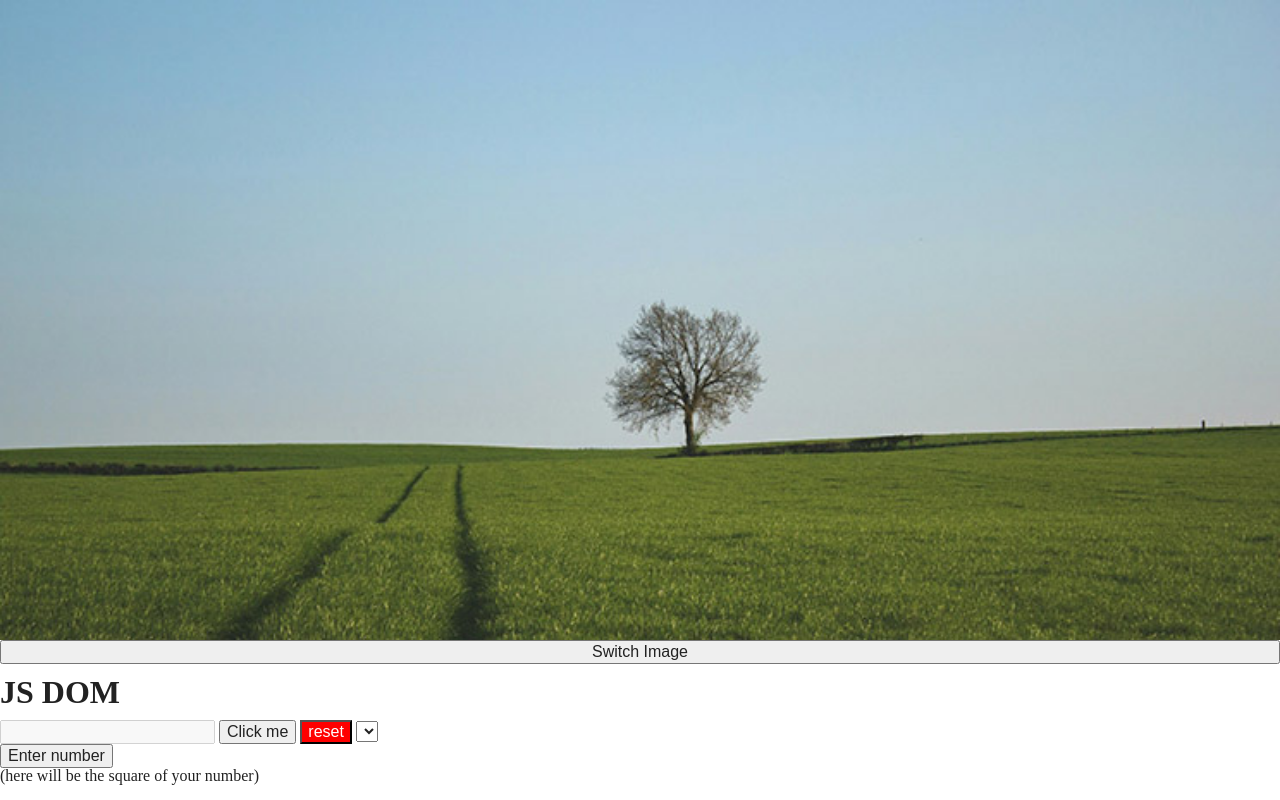
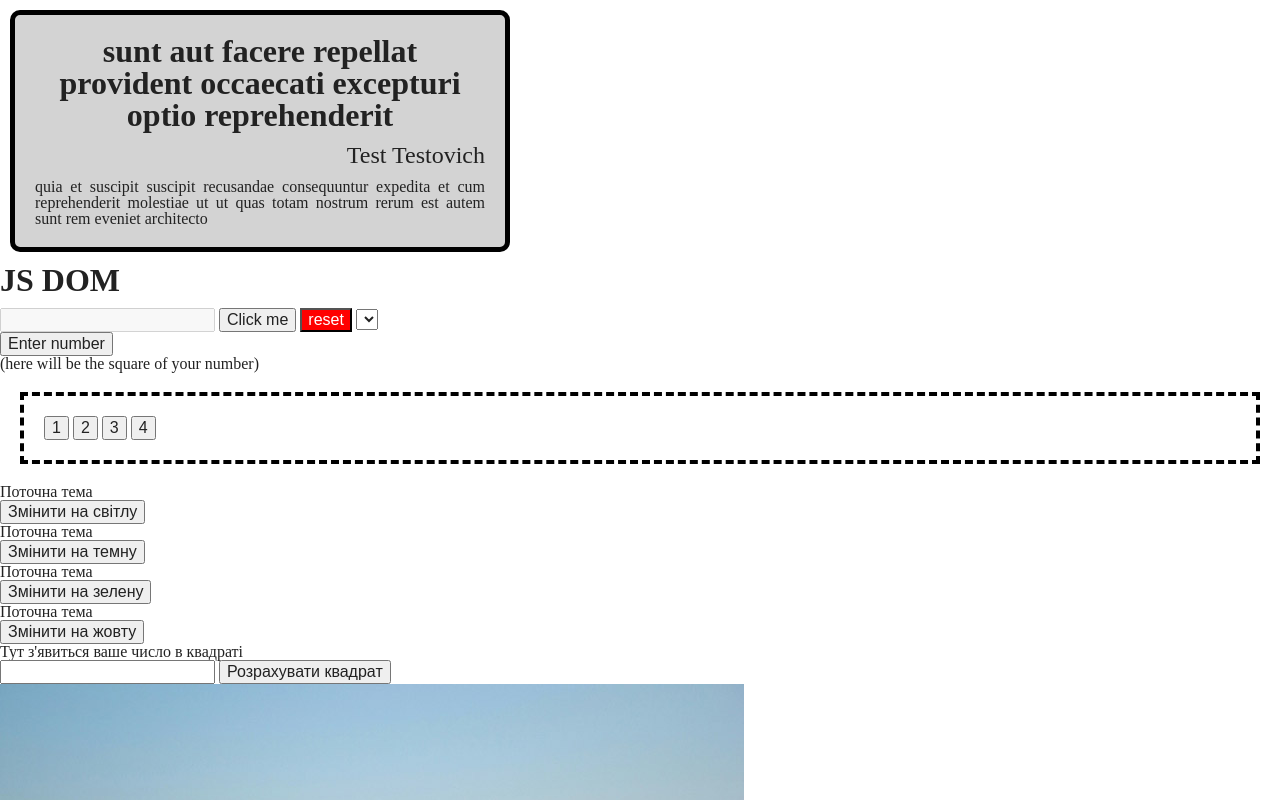
Before and after one commit to neowebor/DOM-lessons, a plain HTML site: page index.html in a window 1280 px wide. Shown: the top 800 px of the page. Drawn offline with Linux system fonts and the light colour scheme.

Commit message:
Add basic DOM render example

```diff
--- a/assets/css/style.css
+++ b/assets/css/style.css
@@ -27,3 +27,32 @@
   background-color: red;
   color: white;
 }
+
+.post {
+  padding: 20px;
+  background-color: lightgray;
+  max-width: 500px;
+  border: 5px solid black;
+  border-radius: 10px;
+  margin: 10px;
+}
+
+.post-title,
+.post-subtitle {
+  margin-bottom: 12px;
+}
+
+.post-title {
+  font-size: 2rem;
+  font-weight: bold;
+  text-align: center;
+}
+
+.post-subtitle {
+  font-size: 1.5rem;
+  text-align: right;
+}
+
+.post-text {
+  text-align: justify;
+}
--- a/assets/js/index.js
+++ b/assets/js/index.js
@@ -284,27 +284,27 @@ imgSwitchBtn.addEventListener("click", (e) => {
   picture.removeAttribute('src') - прибирає атрибут з елемента
 */
 
-const attrImg = document.getElementById("attrImg");
-const attrBtn = document.getElementById("attrBtn");
+// const attrImg = document.getElementById("attrImg");
+// const attrBtn = document.getElementById("attrBtn");
 
-const imgData = [
-  ["assets/img/nature.jpg", "nature"],
-  ["assets/img/cat.jpg", "cat"],
-];
+// const imgData = [
+//   ["assets/img/nature.jpg", "nature"],
+//   ["assets/img/cat.jpg", "cat"],
+// ];
 
-attrImg.setAttribute("src", imgData[0][0]);
-attrImg.setAttribute("alt", imgData[0][1]);
+// attrImg.setAttribute("src", imgData[0][0]);
+// attrImg.setAttribute("alt", imgData[0][1]);
 
-attrBtn.addEventListener("click", (e) => {
-  const currentSrc = attrImg.getAttribute("src");
+// attrBtn.addEventListener("click", (e) => {
+//   const currentSrc = attrImg.getAttribute("src");
 
-  const imgIndex = imgData.findIndex((image) => currentSrc === image[0]);
+//   const imgIndex = imgData.findIndex((image) => currentSrc === image[0]);
 
-  const [src, alt] = imgData[(imgIndex + 1) % imgData.length];
+//   const [src, alt] = imgData[(imgIndex + 1) % imgData.length];
 
-  attrImg.setAttribute("src", src);
-  attrImg.setAttribute("alt", alt);
-});
+//   attrImg.setAttribute("src", src);
+//   attrImg.setAttribute("alt", alt);
+// });
 
 /*
   Користувацькі атрибути (data-*)
@@ -347,11 +347,61 @@ buttonWrap.addEventListener("click", (e) => {
   }
 });
 
-const elem = document.createElement('div');
-elem.id = 'text';
-elem.textContent = 'Hello from DOM';
+const elem = document.createElement("div");
+elem.id = "text";
+elem.textContent = "Hello from DOM";
 
-const rootDiv = document.getElementById('root')
+const rootDiv = document.getElementById("root");
 
 // вставка elem останньою дитиною rootDiv
-rootDiv.appendChild(elem)
+rootDiv.appendChild(elem);
+
+/*
+  Element - клас елементів у ДОМ
+
+  elem.children - отримати доступ до дітей-елементів певного елемента
+  elem.className - Рядок з класом елемента
+  elem.className = 'class-1 class-2' - заміна класів для елементу
+
+  elem.classList - об'єкт атрибуту класу
+  elem.classList.add('className') - додає до існуючих класів новий класс
+  elem.classList.remove() - прибирає вказаний клас/и зі списку існуючих
+  elem.classList.toggle('className') - додає або видаляє вказаний клас в залежності від того є він чи його нема
+
+  elem.innerHTML - дає доступ до повної внутрішньої HTML розмітки елемента
+*/
+
+const post = {
+  user: "Test Testovich",
+  id: 1,
+  title:
+    "sunt aut facere repellat provident occaecati excepturi optio reprehenderit",
+  body: "quia et suscipit\nsuscipit recusandae consequuntur expedita et cum\nreprehenderit molestiae ut ut quas totam\nnostrum rerum est autem sunt rem eveniet architecto",
+};
+
+const renderRoot = document.getElementById('renderRoot');
+
+function createPost(postObject) {
+  const postArticle = document.createElement('article');
+  postArticle.classList.add('post');
+
+  const postTitle = document.createElement('h2');
+  postTitle.classList.add('post-title');
+  postTitle.textContent = postObject.title;
+
+  const postSubtitle = document.createElement('h3');
+  postSubtitle.classList.add('post-subtitle');
+  postSubtitle.textContent = postObject.user;
+
+  const postText = document.createElement('p');
+  postText.classList.add('post-text');
+  postText.textContent = postObject.body;
+
+  postArticle.append(postTitle, postSubtitle, postText);
+
+  return postArticle;
+}
+
+const post1Elem = createPost(post);
+
+renderRoot.append(post1Elem);
--- a/index.html
+++ b/index.html
@@ -8,10 +8,19 @@
     <link rel="stylesheet" href="assets/css/style.css" />
   </head>
   <body>
-    <div style="display: flex; flex-direction: column">
+    <div id="renderRoot">
+
+    </div>
+    <!-- <article class="post">
+      <h2 class="post-title">sunt aut facere repellat provident occaecati excepturi optio reprehenderit</h2>
+      <h3 class="post-subtitle">by Test Testovich</h3>
+      <p class="post-text">quia et suscipit nsuscipit recusandae consequuntur expedita et cum nreprehenderit molestiae ut ut quas totam nnostrum rerum est autem sunt rem eveniet architecto</p>
+    </article> -->
+
+    <!-- <div style="display: flex; flex-direction: column">
       <img src="" alt="" id="attrImg" />
       <button id="attrBtn">Switch Image</button>
-    </div>
+    </div> -->
 
     <div>
       <h1 id="h1" class="main-heading">JS DOM</h1>
```
